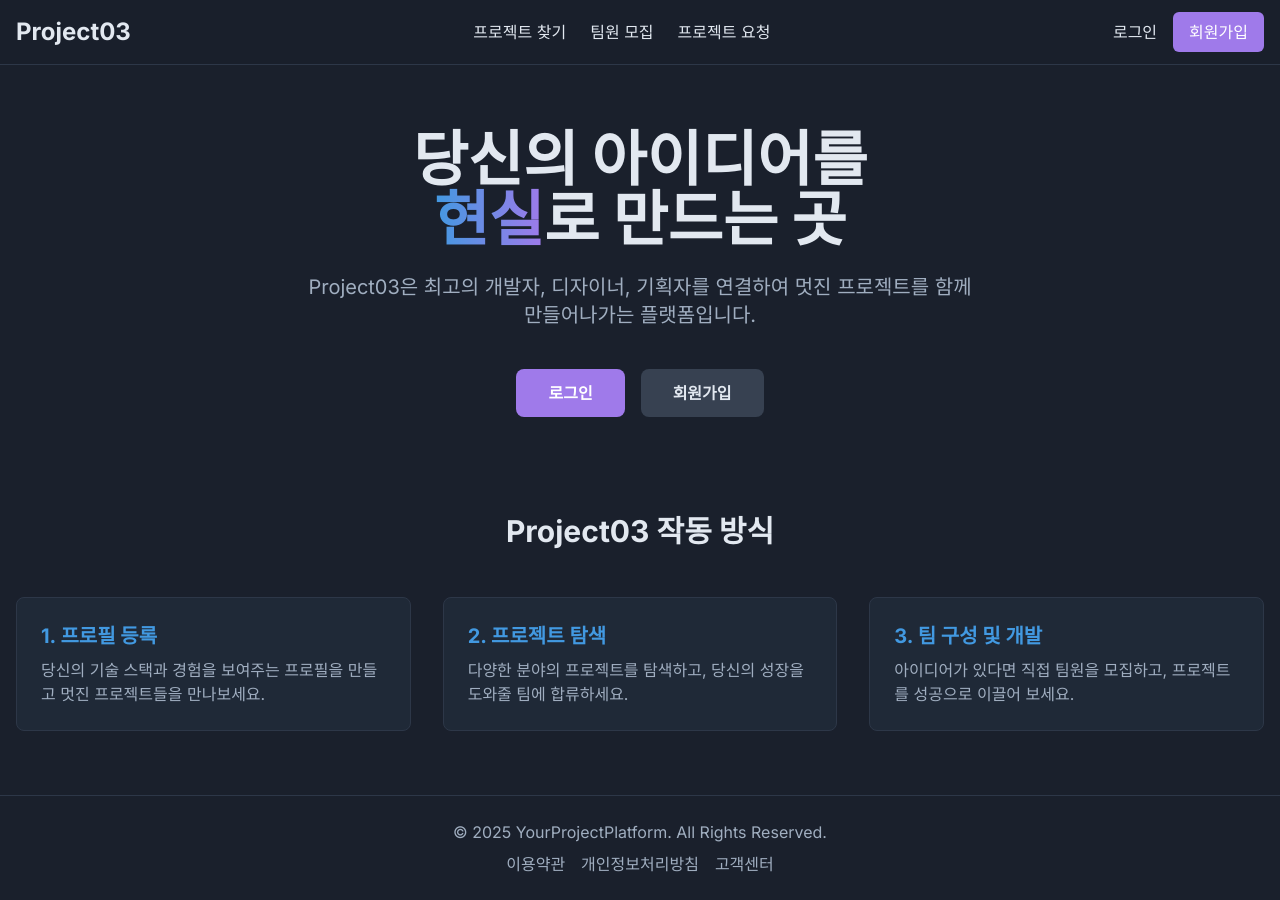
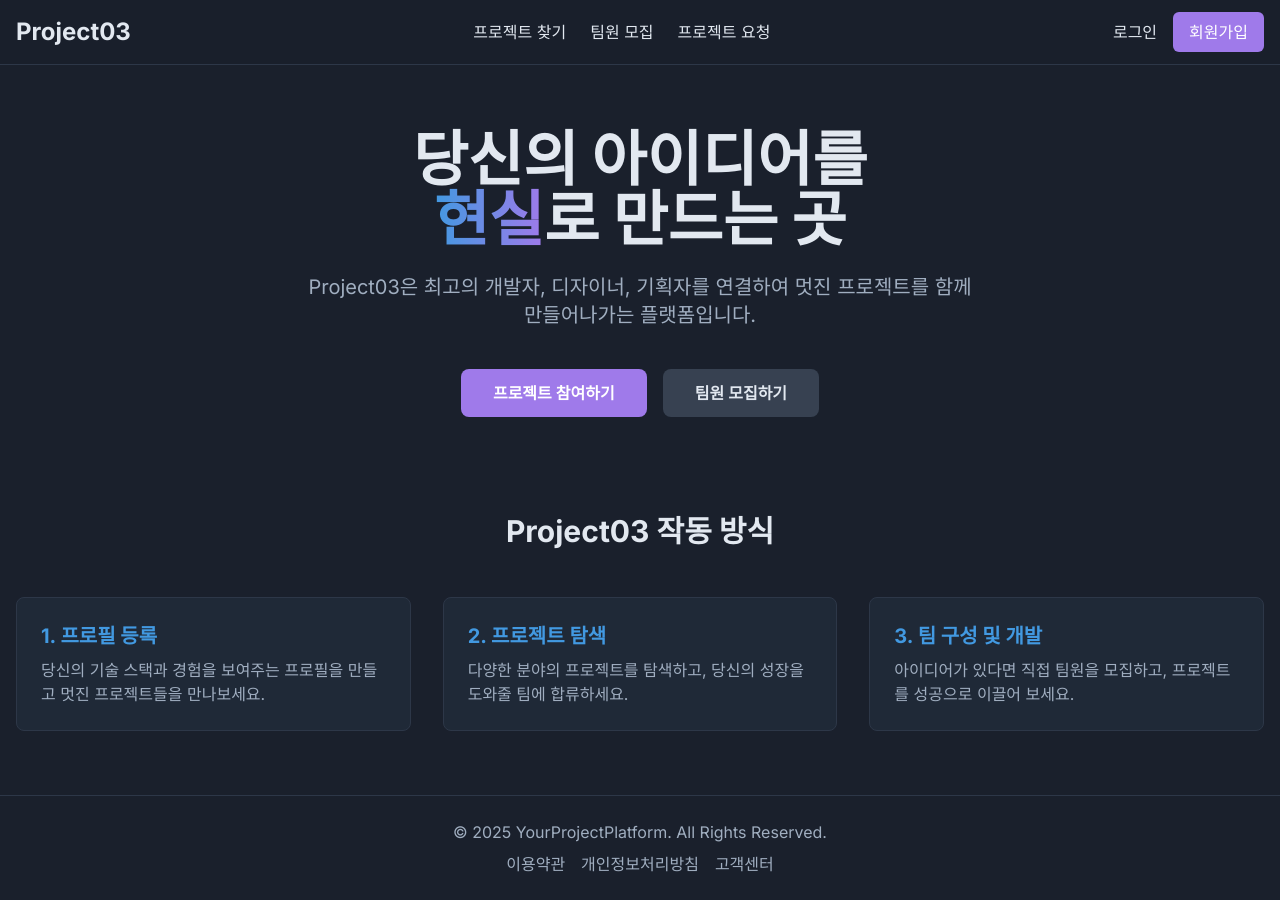
Before and after one commit to SouthSea0613/Project03, a Next.js app in the folder frontend-nextjs/: page /main/dashboard in a window 1280 px wide. Built offline with nearby package versions, Linux system fonts and the light colour scheme.

Commit message:
로그인 까지 수정  - 수정사항 확인  - 회원가입 보강

```diff
--- a/frontend-nextjs/src/app/main/dashboard/page.tsx
+++ b/frontend-nextjs/src/app/main/dashboard/page.tsx
@@ -1,11 +1,8 @@
 'use client';
 
 import Link from "next/link";
-import { useAuth } from "@/context/AuthContext";
 
 export default function DashboardPage() {
-    const { user, isAuthenticated } = useAuth();
-
     return (
         <main className="flex-grow container mx-auto px-4 py-16 text-center">
             <div className="max-w-3xl mx-auto">
@@ -20,8 +17,6 @@ export default function DashboardPage() {
                     Project03은 최고의 개발자, 디자이너, 기획자를 연결하여 멋진 프로젝트를 함께 만들어나가는 플랫폼입니다.
                 </p>
                 <div className="flex justify-center space-x-4">
-                    {isAuthenticated() ? (
-                        <>
                     <Link
                         href="#"
                         className="bg-accent text-white font-semibold px-8 py-3 rounded-lg hover:bg-purple-700 transition-transform transform hover:scale-105"
@@ -34,23 +29,6 @@ export default function DashboardPage() {
                     >
                         팀원 모집하기
                     </Link>
-                        </>
-                    ) : (
-                        <>
-                            <Link
-                                href="/auth/login"
-                                className="bg-accent text-white font-semibold px-8 py-3 rounded-lg hover:bg-purple-700 transition-transform transform hover:scale-105"
-                            >
-                                로그인
-                            </Link>
-                            <Link
-                                href="/auth/signup"
-                                className="bg-gray-700 text-text-main font-semibold px-8 py-3 rounded-lg hover:bg-gray-600 transition-transform transform hover:scale-105"
-                            >
-                                회원가입
-                            </Link>
-                        </>
-                    )}
                 </div>
             </div>
 
```
Lines whose indentation alone changed are shown as unchanged.
